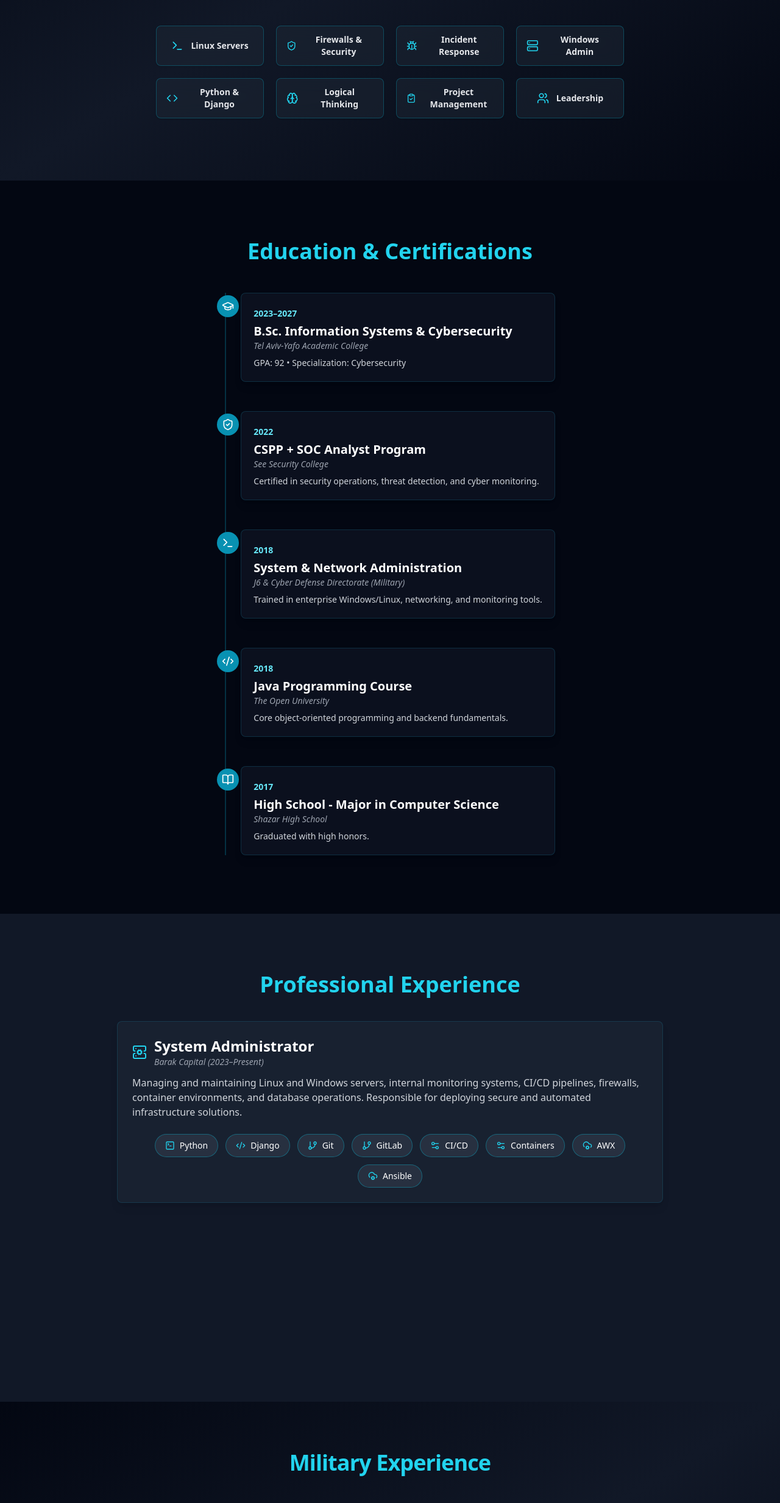
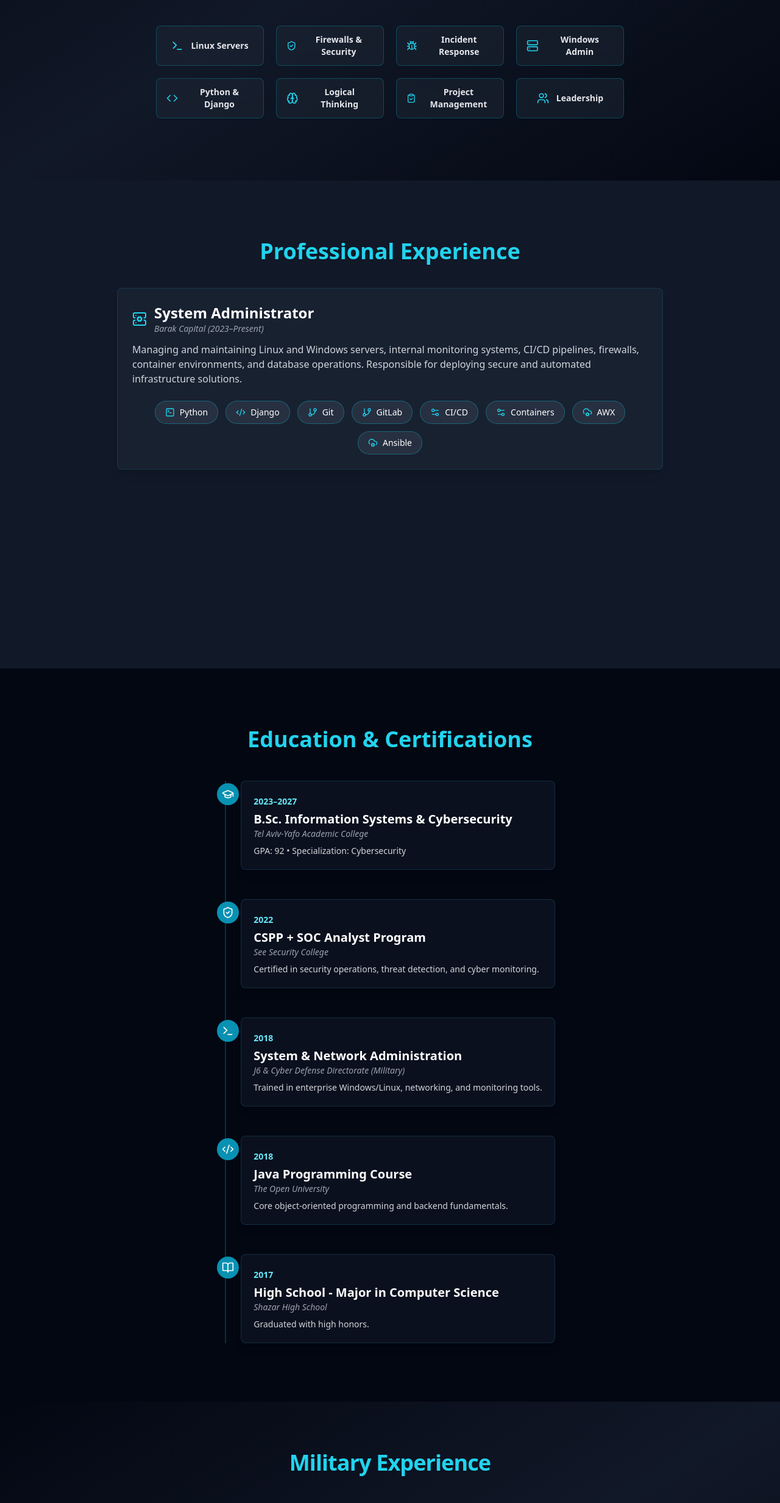
Before and after one commit to diklastern/portfolio, a React (Vite) app: page / in a window 1280 px wide. Shown: the part 1304-3768 px from the top of the page at 61% size. Built offline with nearby package versions, Linux system fonts and the light colour scheme.

Commit message:
changed the order again

```diff
--- a/src/App.jsx
+++ b/src/App.jsx
@@ -43,7 +43,16 @@ function App() {
         className="bg-gray-950"
       >
         <About />
+      </motion.div>
 
+      <motion.div
+        initial={{ opacity: 0, x: 30 }}
+        whileInView={{ opacity: 1, x: 0 }}
+        transition={{ duration: 0.8 }}
+        viewport={{ once: true }}
+        className="bg-gray-950"
+      >
+        <Experience />
       </motion.div>
 
       <motion.div
@@ -56,15 +65,6 @@ function App() {
         <Education />
       </motion.div>
 
-      <motion.div
-        initial={{ opacity: 0, x: 30 }}
-        whileInView={{ opacity: 1, x: 0 }}
-        transition={{ duration: 0.8 }}
-        viewport={{ once: true }}
-        className="bg-gray-950"
-      >
-        <Experience />
-      </motion.div>
 
       <motion.div
         initial={{ opacity: 0, scale: 0.95 }}
```
